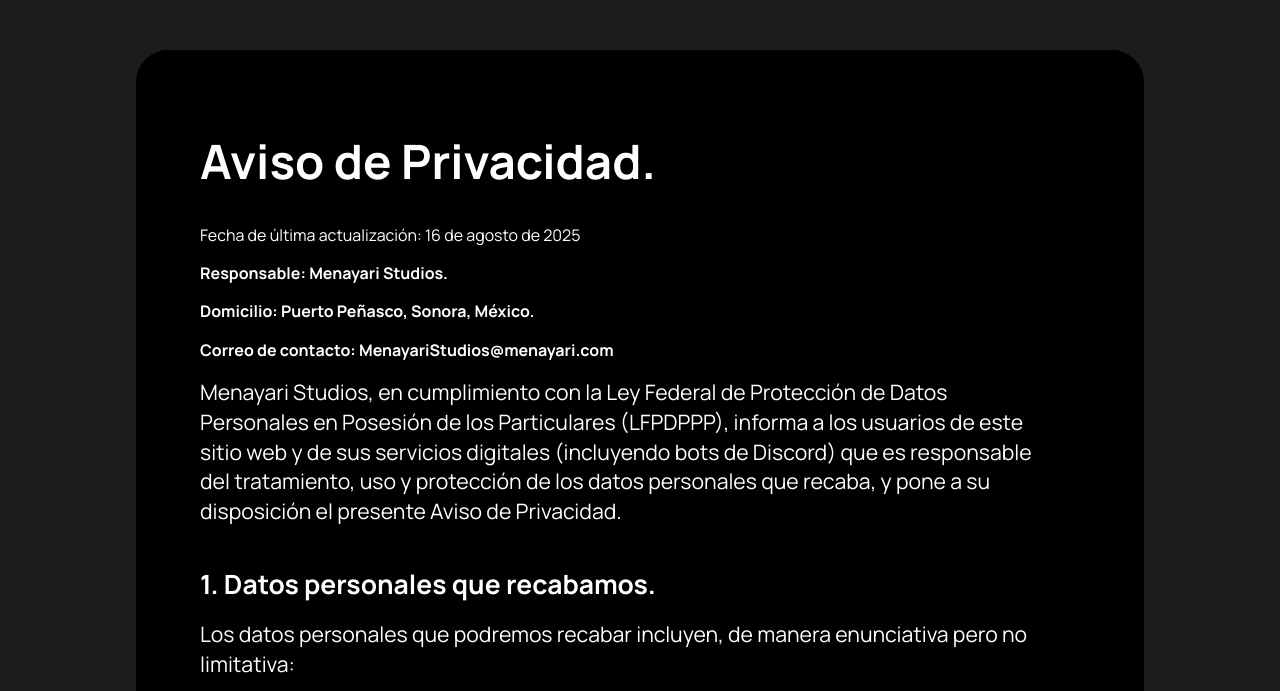
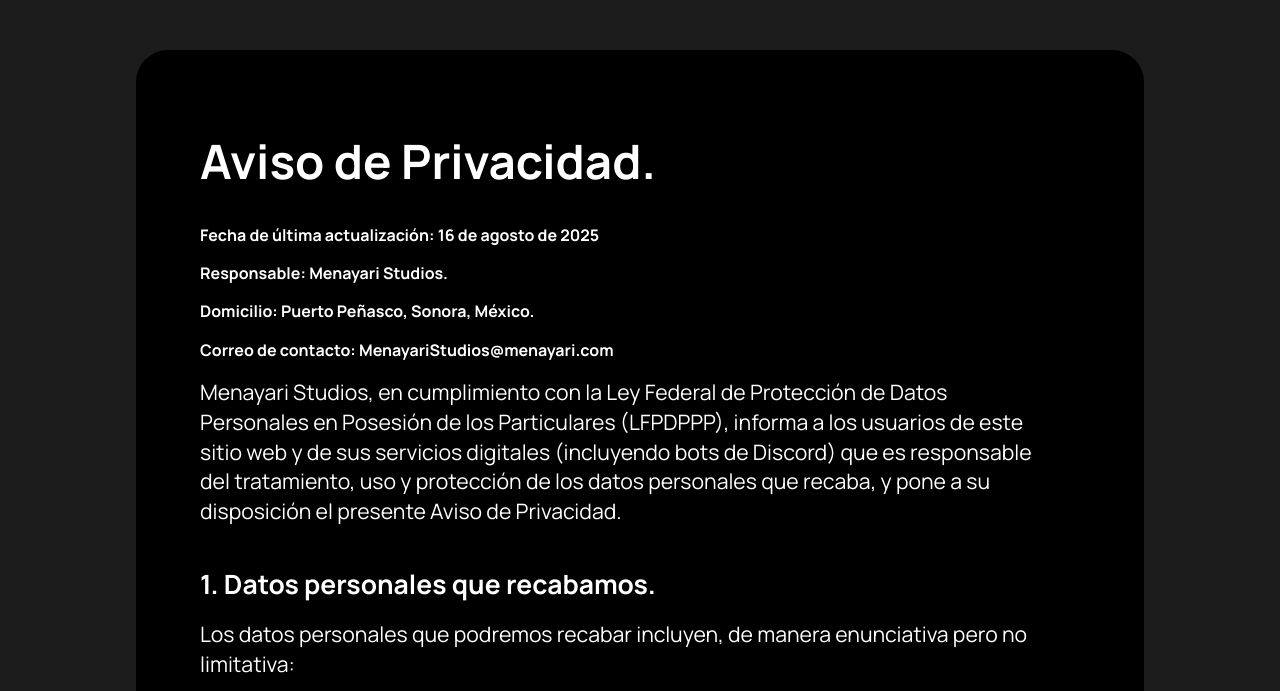
Before and after one commit to J4vi3rAb3l/21af06da-b1ea-4264-ada9-8764a5e7f9b4, a plain HTML site: page privacidad/index.html in a window 1280 px wide. Shown: the part 90-781 px from the top of the page. Drawn offline with Linux system fonts and the light colour scheme.

Commit message:
Update index.html

```diff
--- a/privacidad/index.html
+++ b/privacidad/index.html
@@ -69,7 +69,7 @@
           <div class="row card-box align-left">
             <div class="item features-without-image col-12">
               <div class="item-wrapper">
-                <h4 class="mbr-section-subtitle mbr-fonts-style mb-3 display-4">Fecha de última actualización: 16 de agosto de 2025</h4>
+                <h4 class="mbr-section-subtitle mbr-fonts-style mb-3 display-4"><strong>Fecha de última actualización: 16 de agosto de 2025</strong></h4>
                 <p class="mbr-section-subtitle mbr-fonts-style mb-3 display-4"><strong>Responsable: Menayari Studios.</strong></p>
                 <p class="mbr-section-subtitle mbr-fonts-style mb-3 display-4"><strong>Domicilio: Puerto Peñasco, Sonora, México.</strong></p>
                 <p class="mbr-section-subtitle mbr-fonts-style mb-3 display-4"><strong>Correo de contacto: MenayariStudios@menayari.com</strong></p>
```
